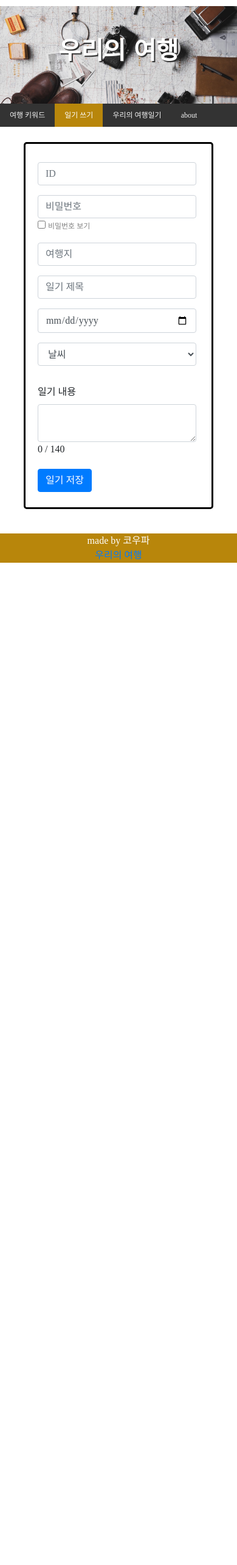
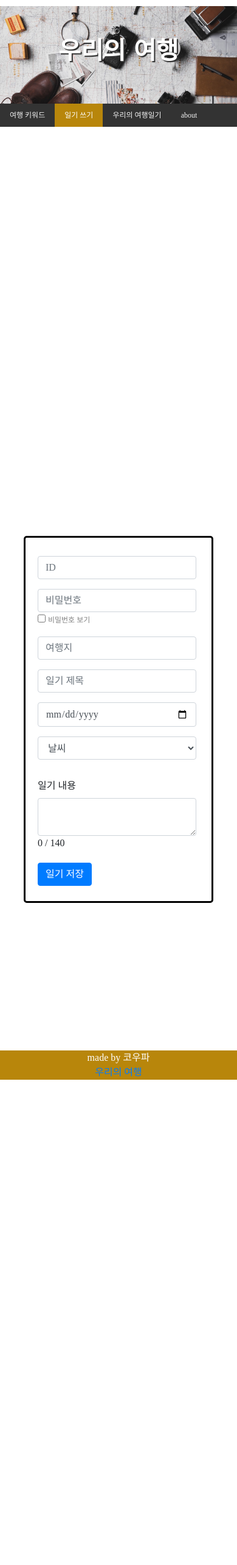
Before and after one commit to summerindigo/travellog-new, a Flask app: page /write in a window 390 px wide. Shown: the whole page at 61% size. Before the commit the page ends 923 px from the top, so only its background shows below. Run offline with Flask 2, Linux system fonts and the light colour scheme; parts of the project's set-up code (start-up, migrations or seed data) failed here and were passed over; some libraries are stand-ins or nearby versions; some web fonts are replaced.

Commit message:
adding css

```diff
--- a/templates/write.html
+++ b/templates/write.html
@@ -189,6 +189,8 @@
 
             .wrap {
                 width: 100%;
+                min-height: 100vh;
+                padding-bottom: 50px;
             }
 
             /* write.html만의 부분 s */
@@ -231,6 +233,7 @@
 
             if (!pilsu_writer || !pilsu_numbers || !pilsu_place || !pilsu_title || !pilsu_date || !pilsu_weather || !pilsu_comment ) {
                 alert("빈칸을 모두 입력해주세요.")
+                return
             } else {
                 postForm.submit();
 
```
